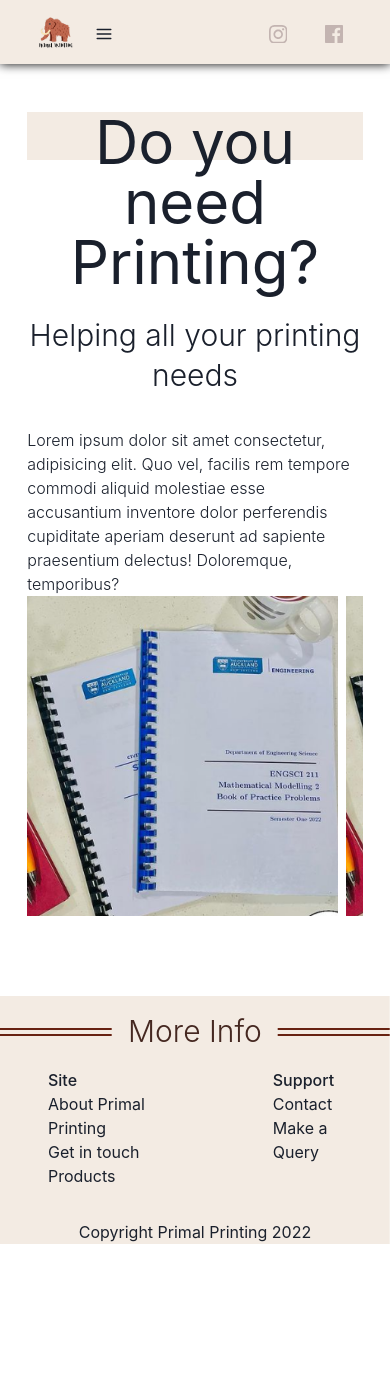
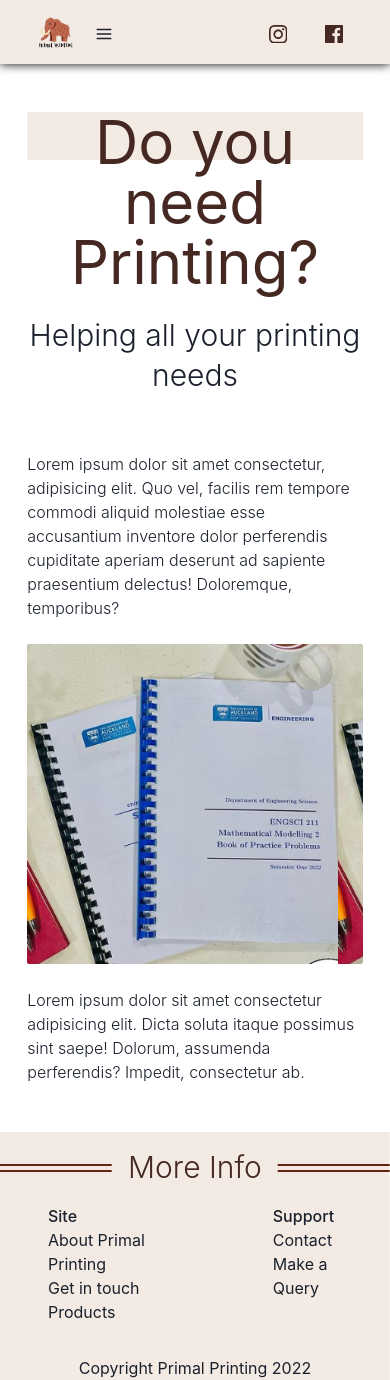
Before and after one commit to choden-dev/PrimalPrinting, a Next.js app: page /about in a window 390 px wide. Before the commit the page ends 1244 px from the top, so only its background shows below. Built offline with nearby package versions, Linux system fonts and the light colour scheme.

Commit message:
made testimonials responsive

```diff
--- a/components/footer/Footer.tsx
+++ b/components/footer/Footer.tsx
@@ -4,9 +4,7 @@ import {
     Heading,
     UnorderedList,
     ListItem,
-    Text,
-    Divider,
-    Center
+    Text
 } from '@chakra-ui/react'
 type Props = {}
 
@@ -16,7 +14,7 @@ export default function Footer({ }: Props) {
             width="100vw"
             backgroundColor="brown.100"
             transform="translateX(-7%)"
-            marginTop="5rem"
+            marginTop="auto"
             flexDir="column"
             >
             <Box className="secheading"
--- a/components/navbar/NavBar.tsx
+++ b/components/navbar/NavBar.tsx
@@ -78,20 +78,20 @@ export default function NavBar({ }: Props) {
                     icon={<InstagramIcon />}
                     aria-label='instagram'
                     variant="unstyled"
-                    color="#C3B4B1"
+                    color="brown.900"
                     size="lg"
                     _hover={{
-                        color: "brown.700"
+                        color: "brown.200"
                     }}
                 />
                 <IconButton
                     icon={<FacebookIcon />}
                     aria-label='facebook'
                     variant="unstyled"
-                    color="#C3B4B1"
+                    color="brown.900"
                     size="lg"
                     _hover={{
-                        color: "brown.700"
+                        color: "brown.200"
                     }}
                 />
             </ButtonGroup>
--- a/components/whatnextdiv/WhatNextDiv.tsx
+++ b/components/whatnextdiv/WhatNextDiv.tsx
@@ -12,7 +12,7 @@ import NextLink from 'next/link'
 export default function WhatNextDiv() {
     return (
         <Box
-            marginTop="3rem"
+            margin="3.5rem 0"
             display="flex"
             flexDir="column"
             alignItems="center"
--- a/pages/about.tsx
+++ b/pages/about.tsx
@@ -20,16 +20,15 @@ const About: NextPage = () => {
                 alignSelf="center"
                 display="flex"
                 flexDir="column"
-
                 maxWidth="800px"
-                marginTop="3rem">
+                margin="3rem 0">
                 <Box textAlign="center"
                     display="flex"
                     flexDir="column"
                     gap="1.5rem"
                     position="relative">
                     <Heading
-
+                        color="brown.900"
                         size="4xl"
                         fontWeight="400">
                         Do you need Printing?
@@ -44,9 +43,6 @@ const About: NextPage = () => {
                         height="3rem"
                         bg="brown.100"
                         zIndex="-1" />
-
-                </Box>
-
                     <Text
                         marginTop="2rem"
                         textAlign="left"
@@ -56,8 +52,13 @@ const About: NextPage = () => {
                     </Text>
                     <Stack direction="row"
                         alignSelf="center"
-                    overflowX="auto"
+                        overflow="hidden"
+                        borderRadius="sm"
+
                     >
+                        <Box
+                            display="flex"
+                            overflowX="auto">
                             <Image
                                 height="20rem"
                                 src="placeholder.png" />
@@ -67,7 +68,16 @@ const About: NextPage = () => {
                             <Image
                                 height="20rem"
                                 src="placeholder.png" />
+                        </Box>
                     </Stack>
+                    <Text
+                        textAlign="left"
+                        fontWeight="300">
+                        Lorem ipsum dolor sit amet consectetur adipisicing elit. Dicta soluta itaque possimus sint saepe! Dolorum, assumenda perferendis? Impedit, consectetur ab.
+                    </Text>
+                </Box>
+
+
             </Box>
 
             <Footer />
--- a/pages/index.tsx
+++ b/pages/index.tsx
@@ -36,8 +36,9 @@ const Home: NextPage = () => {
           justifyContent="center"
           alignItems="center"
           textAlign="center"
-          width="70%">
+          width="80%">
           <Heading
+            className={styles.titletext}
             color="white"
             fontFamily="coffeematcha"
             fontSize={{ base: "5rem", lg: "7rem", xl: "10rem" }}
```
Also changed, not shown: components/testimonialdiv/TestimonialDiv.tsx (+6 -1 lines), styles/index.module.css (+3 -9 lines). Lines whose indentation alone changed are shown as unchanged.
